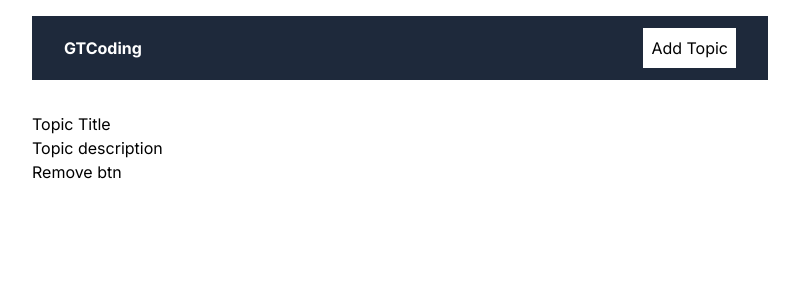
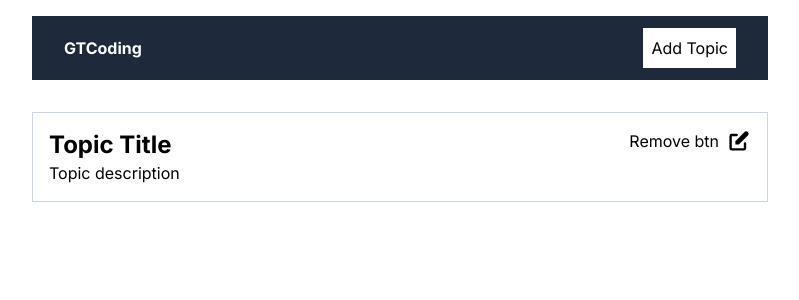
Before and after one commit to Fatima-Kabalan/nextjs-mongodb, a Next.js app: page / in a window 1280 px wide. Shown: the top 300 px of the page, without its empty margins (240-1039 px from the left). Built offline with nearby package versions, Linux system fonts and the light colour scheme.

Commit message:
styling the TopicsList

```diff
--- a/components/TopicsList.jsx
+++ b/components/TopicsList.jsx
@@ -1,18 +1,23 @@
+import Link from "next/link";
 import RemoveBtn from "./RemoveBtn";
+import { HiPencilAlt } from "react-icons/hi";
 
-export default function TopicsList(){
-    return(
+export default function TopicsList() {
+  return (
     <>
+      <div className="flex justify-between items-start gap-5 p-4 border border-slate-300 my-3">
         <div>
-                <div>
-                    <h2>Topic Title</h2>
+          <h2 className="font-bold text-2xl">Topic Title</h2>
           <div>Topic description</div>
         </div>
 
-                <div>
-                    <RemoveBtn/>
+        <div className="flex  gap-2">
+          <RemoveBtn />
+          <Link href={"/editTopic/123"}>
+            <HiPencilAlt className="pencilIcon" size={24}/>
+          </Link>
         </div>
       </div>
     </>
-    )
+  );
 }
```
Lines whose indentation alone changed are shown as unchanged.
